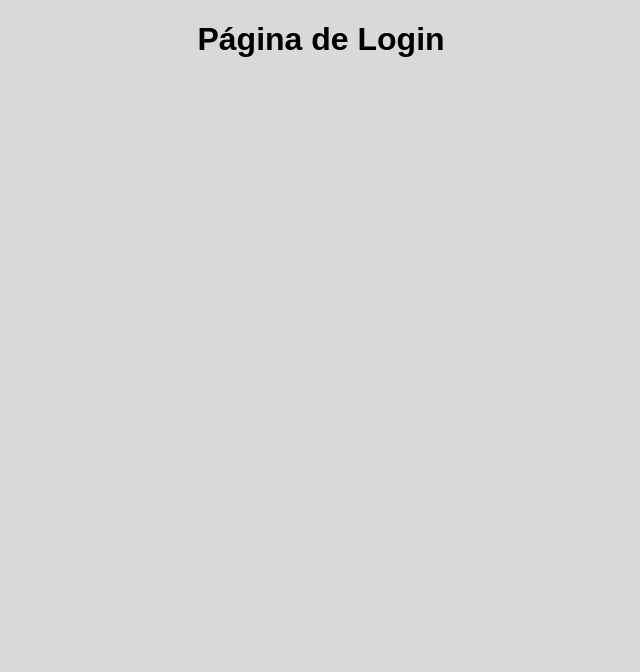
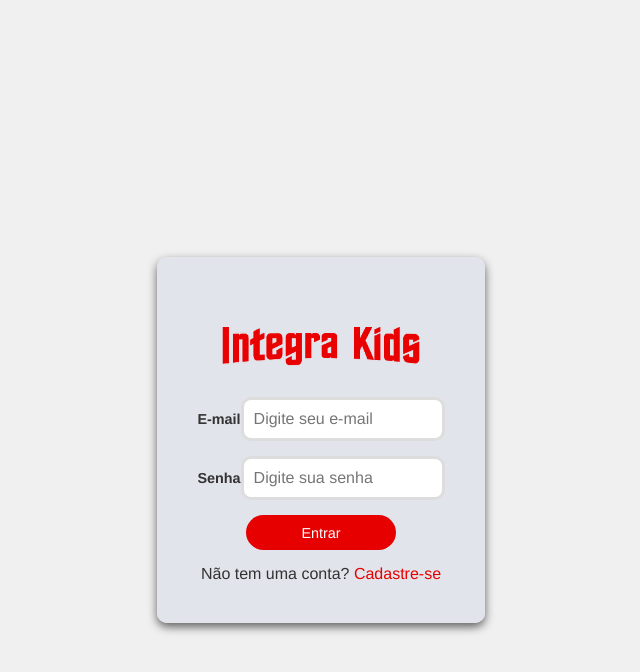
Before and after one commit to ManuelaTenorio/Jornada-da-inclusao, a React (Vite) app: page /login in a window 1280 px wide. Shown: the top 672 px of the page, without its empty margins (319-959 px from the left). Built offline with nearby package versions, Linux system fonts and the light colour scheme.

Commit message:
0.2.1 create interface login

```diff
--- a/src/App.jsx
+++ b/src/App.jsx
@@ -8,9 +8,9 @@ import Cadastro from './pages/cadastro.jsx';
 import JogoCores from './pages/jogoCores.jsx';
 import JogoMemoria from './pages/jogoMemoria.jsx';
 import JogoNumeros from './pages/jogoNumeros.jsx';
-import Login from './pages/login.jsx';
 import Resultados from './pages/resultados.jsx';
 import Perfil from './pages/perfil.jsx';
+import Login from './pages/login/Login.jsx';
 import FaceJogoVogais from './pages/FaceJogoVogais/FaceJogoVogais.jsx';
 
 // import TesteCode from './pages/codesandbox/TesteCode.jsx';
@@ -27,7 +27,8 @@ const App = () => (
       <Route path="/jogo-vogais" element={<FaceJogoVogais />} />
       <Route path="/jogo-cores" element={<JogoCores />} />
       <Route path="/resultados" element={<Resultados />} />
-      <Route path="/perfil" element={<Perfil />} />MyComponent
+      <Route path="/perfil" element={<Perfil />} />
+      <Route path='/login' element={<Login />} />
     </Routes>
   </Router>
 );
--- /dev/null
+++ b/src/pages/login/Login.jsx
@@ -0,0 +1,26 @@
+import React from 'react'
+import './login.css'
+
+function Login() {
+    return (
+        <>
+            <div id="login-container">
+                <h1></h1>
+                <form id="login-form">
+                    <div className="full-box">
+                        <label for="email">E-mail</label>
+                        <input type="email" id="email" name="email" placeholder="Digite seu e-mail" required />
+                    </div>
+                    <div className="full-box">
+                        <label for="password">Senha</label>
+                        <input type="password" id="password" name="password" placeholder="Digite sua senha" required />
+                    </div>
+                    <input type="submit" value="Entrar" />
+                    <p>Não tem uma conta? <a href="#">Cadastre-se</a></p>
+                </form>
+            </div>
+        </>
+    )
+}
+
+export default Login
--- /dev/null
+++ b/src/pages/login/login.css
@@ -0,0 +1,105 @@
+/* Geral */
+* {
+    margin: 0;
+    padding: 0;
+    box-sizing: border-box;
+    font-family: Helvetica, sans-serif;
+    color: #323232;
+  }
+
+  body {
+    padding-top: 10vh;
+    background-color: #f0f0f0;
+    background-size: cover;
+    display: flex;
+    justify-content: center;
+    align-items: center;
+    height: 100vh;
+  }
+
+  /* Tela de Login */
+  #login-container {
+    width: 100%;
+    max-width: 500px; /* Aumentar o tamanho da div para 500px */
+    background-color: #e2e4ebfd;
+    padding: 40px; /* Aumentar o padding */
+    border-radius: 10px;
+    box-shadow: 0 4px 10px rgba(0, 0, 0, 0.60);
+    text-align: center;
+
+  }
+
+  #login-container h1{
+    background-image: url("../../assets/images/LOGO.png");
+    background-size:contain;  /* Mantém a proporção da imagem */
+    background-repeat: no-repeat;  /* Evita que a imagem se repita */
+    background-position: center;
+    height: 60px;  /* Ajuste conforme necessário */
+    display: flex;
+    justify-content: center;
+    align-items: center;
+    margin:20px;
+  }
+
+
+  form {
+    display: flex;
+    flex-direction: column;
+  }
+
+  .full-box {
+    margin-bottom: 5px;
+  }
+
+  label {
+    font-weight: bold;
+    font-size: 0.9rem;
+    margin-bottom: 5px;
+  }
+
+  input[type="email"], input[type="password"] {
+    padding: 10px; /* Inputs maiores */
+    font-size: 1rem;
+    border: 3px solid #ddd;
+    border-radius: 10px;
+    margin-bottom: 10px;
+  }
+
+  input:focus {
+    border-color: #e60000;
+  }
+
+  form {
+    display: flex;
+    flex-direction: column;
+    align-items: center; /* Centraliza os elementos do formulário, incluindo o botão */
+  }
+
+  input[type="submit"] {
+    background-color: #e60000;
+    color: #fff;
+    border: none;
+    border-radius: 20px;
+    height: 35px; /* Diminuir a altura do botão */
+    width: 150px; /* Definir uma largura fixa */
+    cursor: pointer;
+    font-size: 0.9rem; /* Reduzir o tamanho da fonte */
+    padding: 10px 10px; /* Ajustar o padding para reduzir o tamanho geral */
+  }
+
+  input[type="submit"]:hover {
+    background-color: #770c0c;
+  }
+
+  p {
+    margin-top: 15px;
+  }
+
+  a {
+    color: #e60000;
+    text-decoration: none;
+  }
+
+  a:hover {
+    text-decoration: underline;
+  }
```
Also changed, not shown: src/assets/images/LOGO.png (added).
